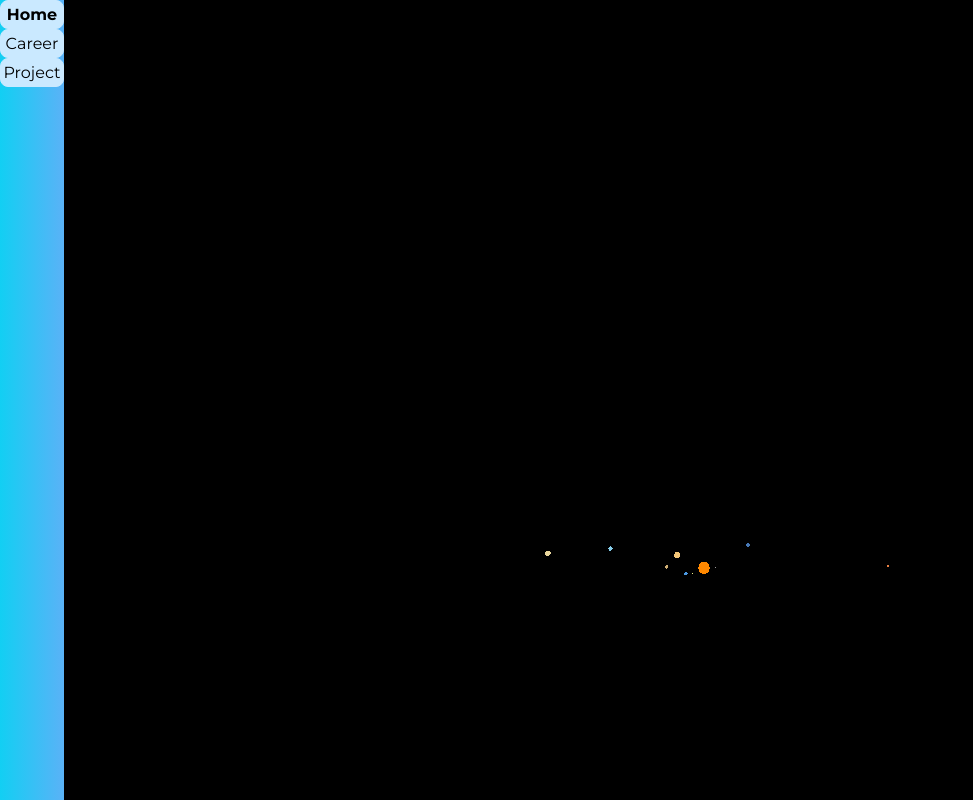
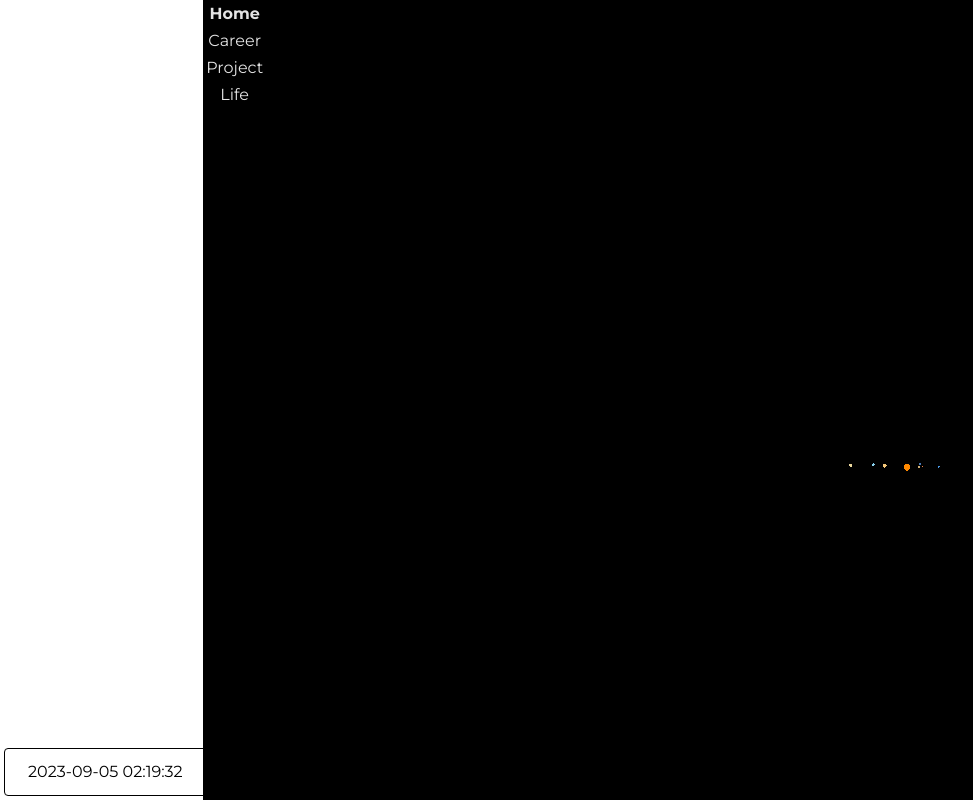
Before and after one commit to taeho-kr/taeho-world, a React (Vite) app: page /home in a window 1280 px wide. Shown: the whole page, without its empty margins (0-973 px from the left). Built offline with nearby package versions, Linux system fonts and the light colour scheme.

Commit message:
adjust new type of design

```diff
--- a/package.json
+++ b/package.json
@@ -10,6 +10,8 @@
     "preview": "vite preview"
   },
   "dependencies": {
+    "@react-three/drei": "^9.88.13",
+    "@react-three/fiber": "^8.15.10",
     "axios": "^1.4.0",
     "react": "^18.2.0",
     "react-dom": "^18.2.0",
--- a/src/App.jsx
+++ b/src/App.jsx
@@ -6,10 +6,12 @@ import { Route, Routes } from "react-router";
 import Menu from "./components/Menu";
 import { routes } from "./routes";
 import Modal from "./components/Modal";
+import MyBasicInfo from "./layouts/MyBasicInfo";
 
 function App() {
   return (
     <AppContainer>
+      <MyBasicInfo />
       <Navigation />
       <ContentsContainer>
         <Routes>
--- a/src/index.css
+++ b/src/index.css
@@ -19,6 +19,7 @@ body {
 }
 
 * {
+  user-select: none;
   font-family: "Montserrat", "NotoSansKR";
   box-sizing: border-box;
 }
--- /dev/null
+++ b/src/layouts/MyBasicInfo.jsx
@@ -0,0 +1,21 @@
+import styled from "styled-components";
+import { columnBox } from "../styles/components";
+import Clock from "./components/Clock";
+
+const MyBasicInfo = () => {
+  return (
+    <LayoutWrapper>
+        <div></div>
+      <Clock />
+    </LayoutWrapper>
+  );
+};
+
+const LayoutWrapper = styled.div`
+  ${columnBox}
+  justify-content: space-between;
+  height: 100vh;
+  width: 20vw;
+`;
+
+export default MyBasicInfo;
--- a/src/layouts/Navigation.jsx
+++ b/src/layouts/Navigation.jsx
@@ -17,6 +17,7 @@ const Navigation = () => {
         <Button
           key={route.label}
           width={"100%"}
+          varient="text"
           bold={location.pathname.startsWith(route.route) && "true"}
           onClick={() => onClickMenu(route.route)}
         >
--- /dev/null
+++ b/src/layouts/components/Clock.jsx
@@ -0,0 +1,27 @@
+import { useEffect, useState } from "react";
+import styled from "styled-components";
+import { centerBox } from "../../styles/components";
+import { formatDatetime } from "../../utils/datetime";
+
+const Clock = () => {
+  const [time, setTime] = useState();
+
+  useEffect(() => {
+    setInterval(() => {
+      setTime(formatDatetime(new Date()));
+    }, 333);
+  }, []);
+
+  return <ComponentWrapper>{time}</ComponentWrapper>;
+};
+
+const ComponentWrapper = styled.div`
+  ${centerBox}
+  width: 100%;
+  height: 3rem;
+  border: 1px solid black;
+  border-radius: 0.25rem;
+  margin: 0.25rem;
+`;
+
+export default Clock;
--- a/src/pages/HomePage/components/SolarSystem.jsx
+++ b/src/pages/HomePage/components/SolarSystem.jsx
@@ -32,6 +32,7 @@ const SolarSystem = () => {
       color: 0x4b98e2,
       position: { x: 1, y: 0, z: 0 },
       period: 365,
+      child: "moon",
     },
     {
       name: "Mars",
@@ -89,12 +90,11 @@ const SolarSystem = () => {
 
       camera = new THREE.PerspectiveCamera(
         100,
-        window.innerWidth / window.innerHeight,
-        0.1,
-        1000
+        window.innerWidth / window.innerHeight
       );
-      camera.position.z = 30;
-      camera.position.y = 15;
+
+      camera.position.z = 100;
+      camera.position.y = 20;
 
       renderer = new THREE.WebGLRenderer();
       renderer.setSize(window.innerWidth, window.innerHeight);
@@ -114,7 +114,11 @@ const SolarSystem = () => {
     };
 
     const createPlanet = (planetData) => {
-      const planetGeometry = new THREE.SphereGeometry(planetData.size, 32, 32);
+      const planetGeometry = new THREE.SphereGeometry(
+        planetData.size * 2,
+        32,
+        32
+      );
       const planetMaterial = new THREE.MeshBasicMaterial({
         color: planetData.color,
       });
@@ -131,7 +135,11 @@ const SolarSystem = () => {
     };
 
     const createMoon = (moonData) => {
-      const moonDataGeometry = new THREE.SphereGeometry(moonData.size, 32, 32);
+      const moonDataGeometry = new THREE.SphereGeometry(
+        moonData.size * 2,
+        32,
+        32
+      );
       const moonDataMaterial = new THREE.MeshBasicMaterial({
         color: moonData.color,
       });
@@ -186,6 +194,7 @@ const SolarSystem = () => {
 
     init();
     createSphere();
+
     planetsData.forEach((planetData) => {
       createPlanet(planetData);
     });
--- a/src/routes/index.jsx
+++ b/src/routes/index.jsx
@@ -7,4 +7,5 @@ export const routes = [
   { label: "Home", route: "/home", icon: iconHome, element: <HomePage /> },
   { label: "Career", route: "/career", icon: null, element: <CareerPage /> },
   { label: "Project", route: "/project", icon: null, element: <ProjectPage /> },
+  { label: "Life", route: "/life", icon: null, element: <ProjectPage /> },
 ];
--- a/src/styles/colors.css
+++ b/src/styles/colors.css
@@ -1,6 +1,6 @@
 :root {
-  --theme: linear-gradient(270deg, #5ab2f7 0%, #12cff3 100%);
-  --primary: #cae9ff;
+  --theme: black;
+  --primary: #e4e4e4;
   --primary-text: rgb(44, 44, 44);
   --secondary: #c53434;
   --secondary-text: rgb(64, 64, 64);
--- /dev/null
+++ b/src/utils/datetime.js
@@ -0,0 +1,27 @@
+export const formatDatetime = (dateObject) => {
+  return `${formatDate(dateObject)} ${formatTime(dateObject)}`;
+};
+
+export function formatDate(date) {
+  if (!(date instanceof Date)) {
+    throw new Error("유효한 날짜 객체가 아닙니다.");
+  }
+
+  const year = date.getFullYear();
+  const month = String(date.getMonth() + 1).padStart(2, "0");
+  const day = String(date.getDate()).padStart(2, "0");
+
+  return `${year}-${month}-${day}`;
+}
+
+export const formatTime = (date) => {
+  if (!(date instanceof Date)) {
+    throw new Error("유효한 날짜 객체가 아닙니다.");
+  }
+
+  const hours = String(date.getHours()).padStart(2, "0");
+  const minutes = String(date.getMinutes()).padStart(2, "0");
+  const seconds = String(date.getSeconds()).padStart(2, "0");
+
+  return `${hours}:${minutes}:${seconds}`;
+};
```
Also changed, not shown: 1 other file (tests, documents, lock files or other folders).
